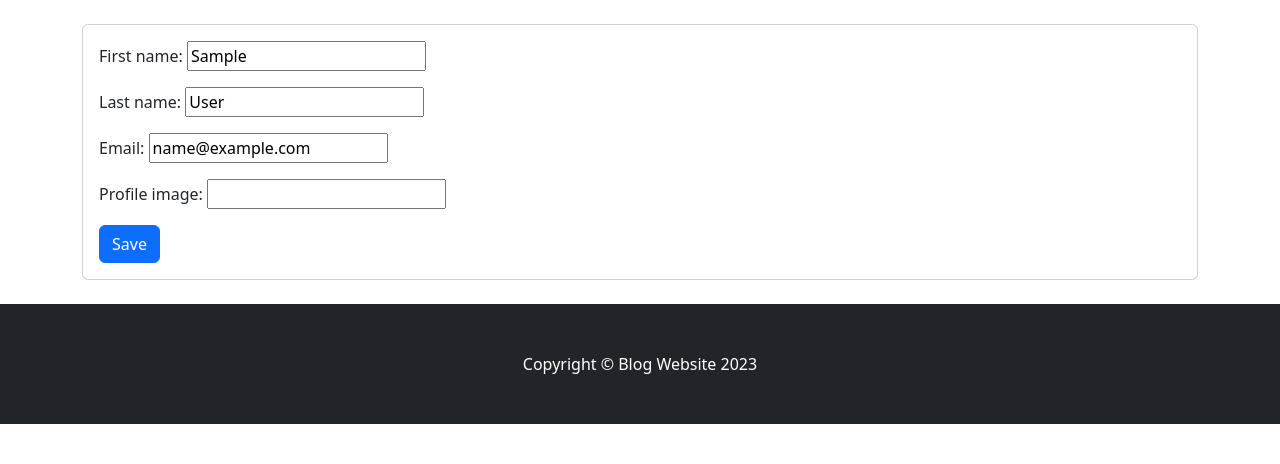
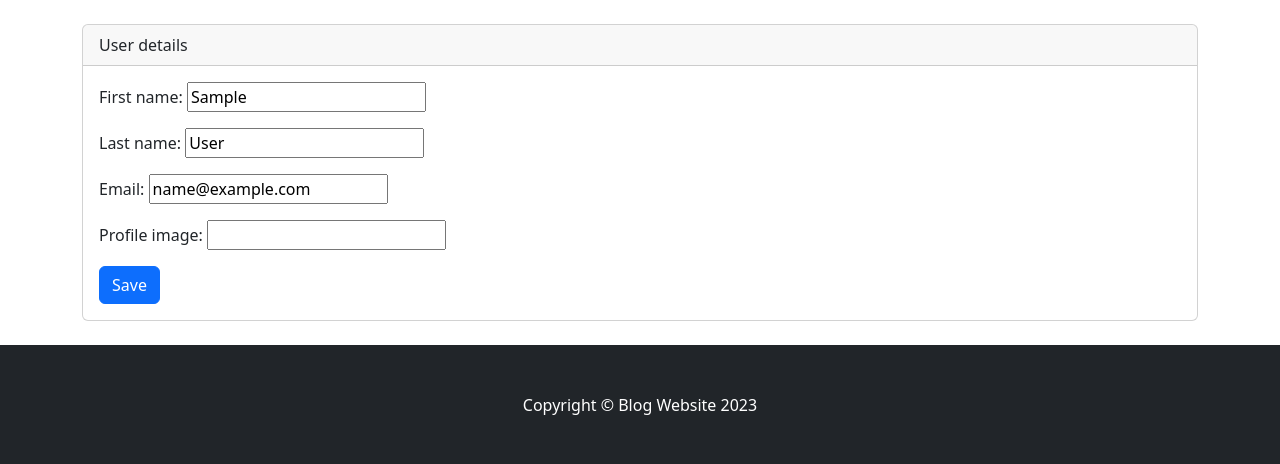
Before and after one commit to mabrasheva/Django_Blogging_App, a Django app: page /profile/1/edit/ in a window 1280 px wide. Shown: the part 153-617 px from the top of the page. Run offline with Django 4.2, Linux system fonts and the light colour scheme; the visitor is signed in with stand-in values (Sample User, id 1); data comes from the database, SQL or seed files in the repository.

Commit message:
Edited user templates.

```diff
--- a/templates/user_profile/user_delete.html
+++ b/templates/user_profile/user_delete.html
@@ -9,6 +9,7 @@
                 <form action="{% url 'user_delete' pk=object.pk %}" method="post">
 
                     <p> Are you sure you want to delete user {{ object.username }}?</p>
+
 
                     <button class="btn btn-danger">Delete</button>
                     {% csrf_token %}
--- a/templates/user_profile/user_details.html
+++ b/templates/user_profile/user_details.html
@@ -7,6 +7,7 @@
 
             <div class="col-lg-9 mb-4">
                 <div class="card mb-4">
+                    <div class="card-header">User details</div>
                     <div class="card-body">
                         <h2 class="card-title h4">Username: {{ object.username }}</h2>
 
--- a/templates/user_profile/user_edit.html
+++ b/templates/user_profile/user_edit.html
@@ -3,6 +3,7 @@
 
     <div class="container">
         <div class="card mb-4">
+            <div class="card-header">User details</div>
             <div class="card-body">
 
                 <form action="{% url 'user_edit' pk=object.pk %}" method="post">
```
